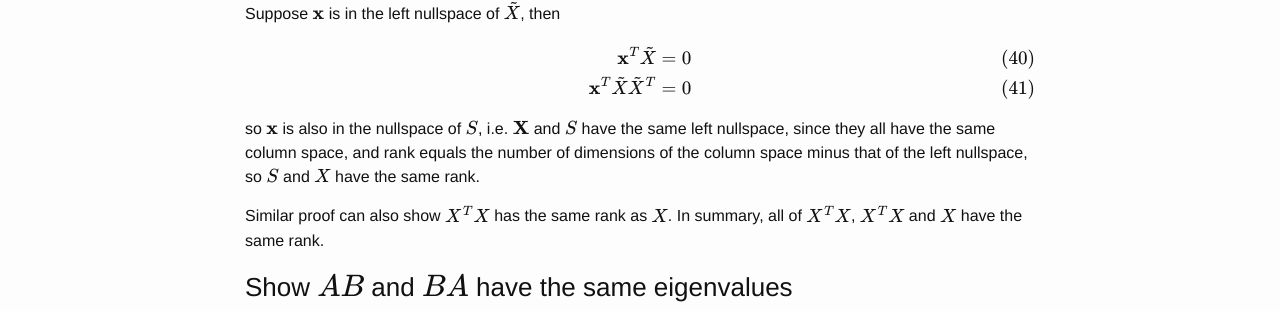
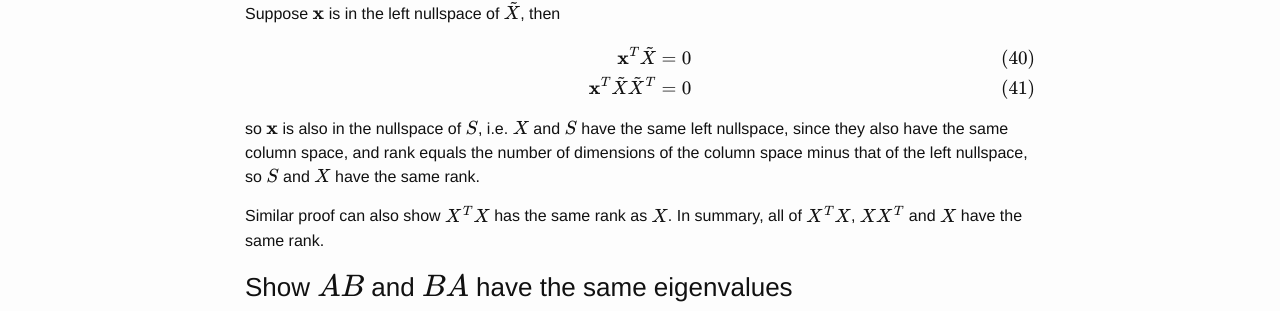
Before and after one commit to zyxue/zyxue.github.io, a Jekyll site: the page built from _posts/2022-03-29-PCA-and-SVD.md, in a window 1280 px wide and 900 px high, scrolled down 5568 px. Shown: the part 143-454 px from the top of the window. Built offline with Jekyll 4.4.1, drawn with Linux system fonts in a browser that asks for light colours; formulas are drawn with MathJax 3; comment, search, counter and statistics services are not loaded; some of the changed text lies outside the part shown.

Commit message:
fixed typos in _posts/2022-03-29-PCA-and-SVD.md

```diff
--- a/_posts/2022-03-29-PCA-and-SVD.md
+++ b/_posts/2022-03-29-PCA-and-SVD.md
@@ -140,12 +140,12 @@
 along all original coordinates, is equal to the sum of eigenvalues, i.e. the sum
 of variances along the projected coordinates.
 
-For a typical dataset where $n > p$,
+For a typical dataset where $n > d$,
 
-* when there is no colinearity among features, $r=p$.
-* when there is colienarity, $r < p$.
+* when there is no colinearity among features, $r=d$.
+* when there is colienarity, $r < d$.
 
-When $n < p$, e.g. for a typical gene expression data, $r = n$.
+When $n < d$, e.g. for a typical gene expression data, $r = n$.
 
 In practice, we usually take $k < r$ principal components.
 
@@ -367,14 +367,14 @@
 \end{align}
 $$
 
-so $\mathbf{x}$ is also in the nullspace of $S$, i.e. $\mathbf{X}$ and $S$ have
-the same left nullspace, since they all have the same column space, and rank equals
+so $\mathbf{x}$ is also in the nullspace of $S$, i.e. $X$ and $S$ have
+the same left nullspace, since they also have the same column space, and rank equals
 the number of dimensions of the column space minus that of the left nullspace,
 so $S$ and $X$ have the same rank.
 
 
 Similar proof can also show $X^T X$ has the same rank as $X$. In summary, all of
-$X^T X$, $X^T X$ and $X$ have the same rank.
+$X^T X$, $X X^T$ and $X$ have the same rank.
 
 ### Show $AB$ and $BA$ have the same eigenvalues
 
```
Also changed, not shown: other parts of _posts/2022-03-29-PCA-and-SVD.md (+1 -1 lines), assets/adaboost/algo1.png (added), assets/adaboost/algo2.png (added), assets/adaboost/algo3.png (added), 1 other file.
